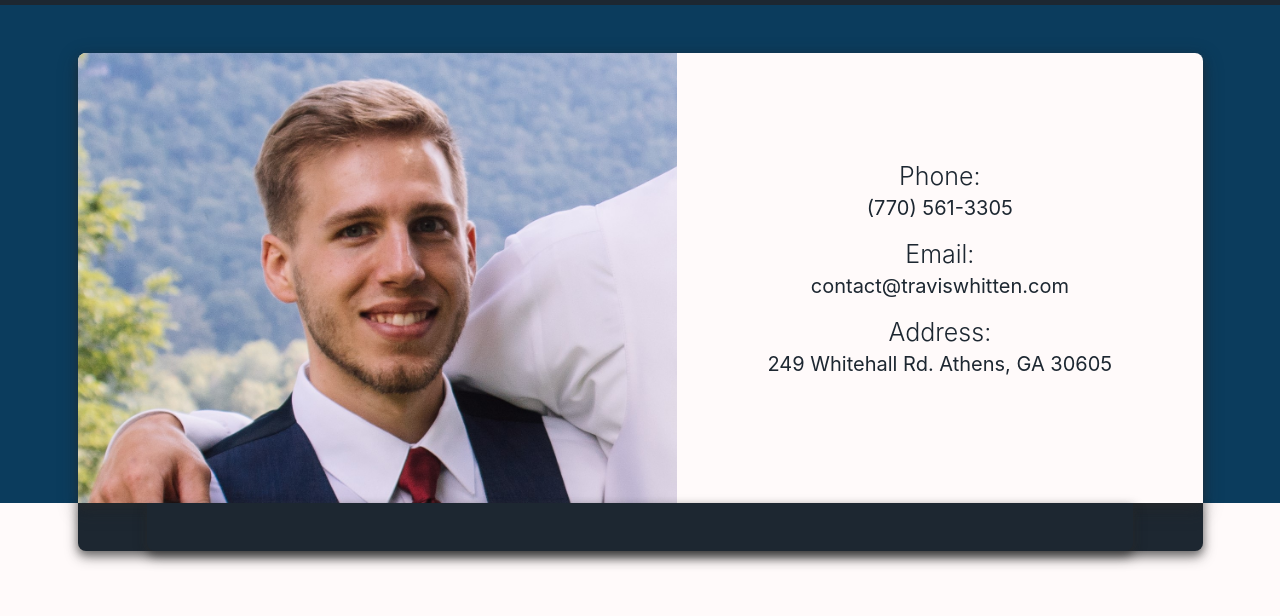
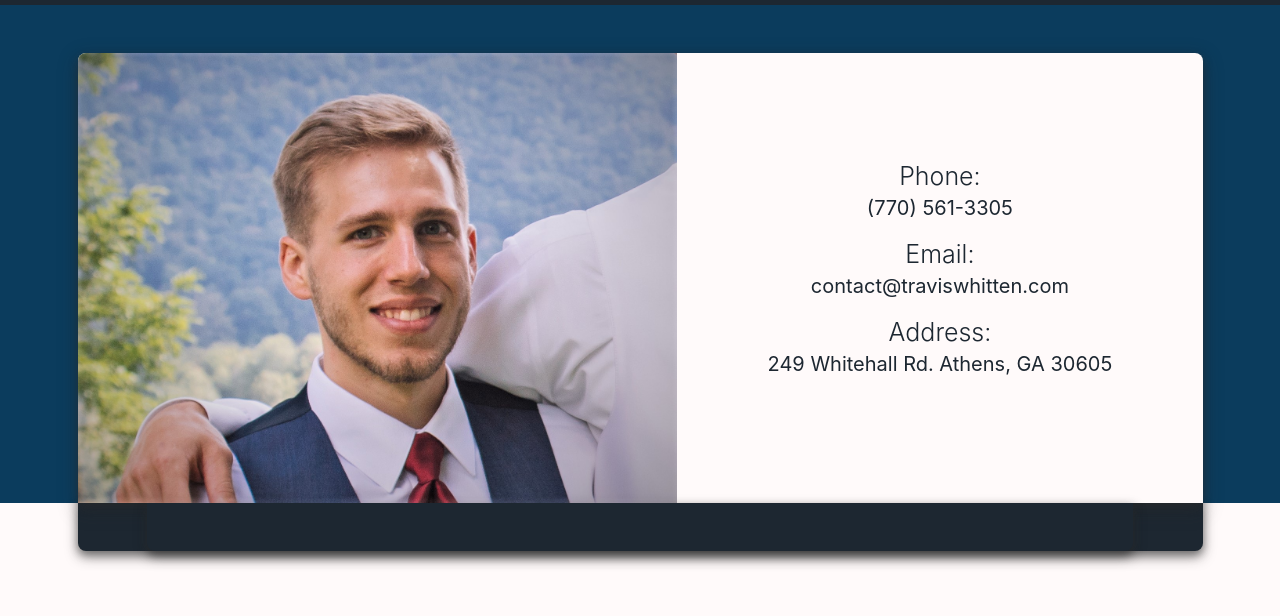
Before and after one commit to trw68319/traviswhitten.com, a website: page docs/index.html in a window 1280 px wide. Shown: the part 51-667 px from the top of the page. Drawn offline with Linux system fonts and the light colour scheme.

Commit message:
New new profile picture

```diff
--- a/docs/index.html
+++ b/docs/index.html
@@ -34,7 +34,7 @@
             <div id="contactInfo" class="container-fluid p-0">
                 <div class="row">
                     <div class="col-12 col-sm col-xl-auto d-flex justify-content-center justify-content-sm-start align-items-center pr-sm-0 pb-2 pb-sm-0">
-                        <img class="img-fluid float-center float-sm-left" src="assets/Me3_43.jpg">
+                        <img class="img-fluid float-center float-sm-left" src="assets/Me4_43.jpg">
                     </div>
                     <div class="description col-12 col-sm-5 col-xl float-sm-left text-center justify-content-center my-auto pl-sm-0">
                         <p><span class="display-4">Phone: </span><br>(770) 561-3305</p>
```
Also changed, not shown: docs/assets/Me4_43.jpg (added).
